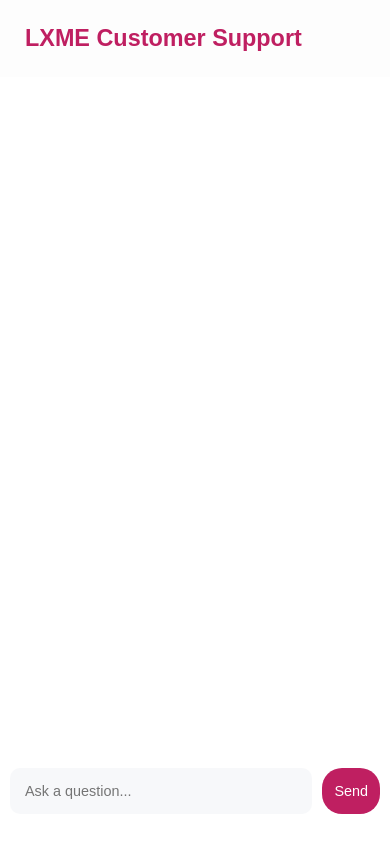
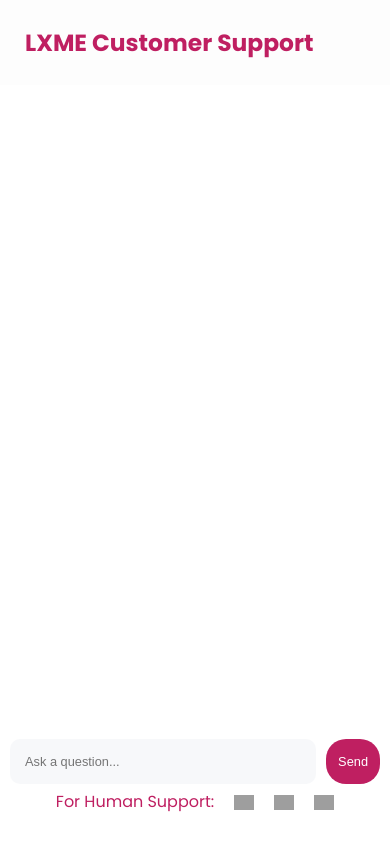
Before and after one commit to kanshaai/lxme-bot, a Flask app: page / in a window 390 px wide. Run offline with Flask 3, Linux system fonts and the light colour scheme; grey boxes are pictures that could not be loaded.

Commit message:
UI Update

```diff
--- a/templates/index.html
+++ b/templates/index.html
@@ -5,6 +5,8 @@
     <meta charset="UTF-8">
     <meta name="viewport" content="width=device-width, initial-scale=1.0">
     <title>Chat Interface with Fixed Header and Footer</title>
+    <link href="https://fonts.googleapis.com/css2?family=Poppins:wght@300;400;500;600;700&display=swap" rel="stylesheet">
+
     <link rel="stylesheet" href="https://cdnjs.cloudflare.com/ajax/libs/font-awesome/6.0.0-beta3/css/all.min.css">
     <style>
         /* Basic Reset */
@@ -12,7 +14,7 @@
             margin: 0;
             padding: 0;
             box-sizing: border-box;
-            font-family: 'Arial', sans-serif;
+
         }
 
         body {
@@ -23,6 +25,7 @@
             align-items: center;
             min-height: 100vh;
             padding: 0;
+            font-family: 'Poppins', sans-serif;
         }
 
         .chat-container {
@@ -57,6 +60,8 @@
             gap: 20px;
             margin-top: 100px;
             margin-bottom: 70px;
+            -ms-overflow-style: none; /* Hide scrollbar in IE and Edge */
+            scrollbar-width: none;
         }
 
         .message-wrapper {
@@ -92,7 +97,7 @@
             padding: 10px 15px;
             border-radius: 20px;
             max-width: 75%;
-            font-size: 1rem;
+            font-size: 0.8rem;
             line-height: 1.4;
         }
 
@@ -116,7 +121,7 @@
             bottom: 0;
             width: 100%;
             max-width: 800px;
-            margin-bottom: 20px;
+            margin-bottom: 50px;
         }
 
         .chat-input {
@@ -126,7 +131,7 @@
             border-radius: 10px;
             background-color: rgba(240, 242, 246, 0.5);
             outline: none;
-            font-size: 1rem;
+            font-size: 0.8rem;
         }
 
         .send-btn {
@@ -137,7 +142,7 @@
             margin-left: 10px;
             border-radius: 20px;
             cursor: pointer;
-            font-size: 1rem;
+            font-size: 0.8rem;
             transition: background-color 0.3s ease;
         }
 
@@ -181,15 +186,15 @@
             }
 
             .message {
-                font-size: 0.9rem;
+                font-size: 0.8rem;
             }
 
             .chat-input {
-                font-size: 0.9rem;
+                font-size: 0.8rem;
             }
 
             .send-btn {
-                font-size: 0.9rem;
+                font-size: 0.8rem;
                 padding: 8px 12px;
             }
         }
@@ -197,21 +202,41 @@
         .relevant-question {
             display: inline-block;
             padding: 10px 15px;
-            color: white;
-            background-color: #bf1f61;
+            color: #333;
+            background-color: #ffffff;
+            max-width: 75%;
             cursor: pointer;
             text-align: center;
-            border-radius: 20px;
+            border-radius: 10px;
             text-decoration: none;
-            margin: 10px 5px;
+            margin: 2px;
             transition: background-color 0.3s ease;
-            border: none;
-            font-size: 0.9rem;
+            border: 0.5px solid rgba(177, 177, 177, 0.5);
+            margin-top: -4px;
+            margin-left: 45px;
+
+            font-size: 0.8rem;
         }
 
         .relevant-question:hover {
-            background-color: #a52a2a;
+            background-color: #f7f7f7;
         }
+        .bottom-icons {
+
+    width: 100%;
+
+    text-align: center;
+
+    margin-bottom: 30px;
+    display:flex;
+    align-items: center;
+    justify-content: center;
+}
+.bottom-icons img {
+    margin: 0 10px;
+    vertical-align: middle;
+    width:20px;
+}
     </style>
 </head>
 
@@ -231,6 +256,12 @@
         <div class="chat-input-container">
             <input type="text" id="user_input" class="chat-input" placeholder="Ask a question...">
             <button id="submit-btn" class="send-btn" type="submit">Send</button>
+        </div>
+        <div class="bottom-icons">
+            <p style="margin: 0 10px; color:#bf1f61"> For Human Support: </p>
+            <a href="#"><img src="https://img.icons8.com/?size=100&id=9729&format=png&color=bf1f61"  alt="Home"/></a>
+            <a href="#"><img src="https://img.icons8.com/?size=100&id=16733&format=png&color=bf1f61" alt="Search"/></a>
+            <a href="#"><img src="https://img.icons8.com/?size=100&id=Y2GfpkgYNp42&format=png&color=bf1f61" alt="Info"/></a>
         </div>
     </div>
 
```
Also changed, not shown: Lxme.txt (+60 -0 lines).
